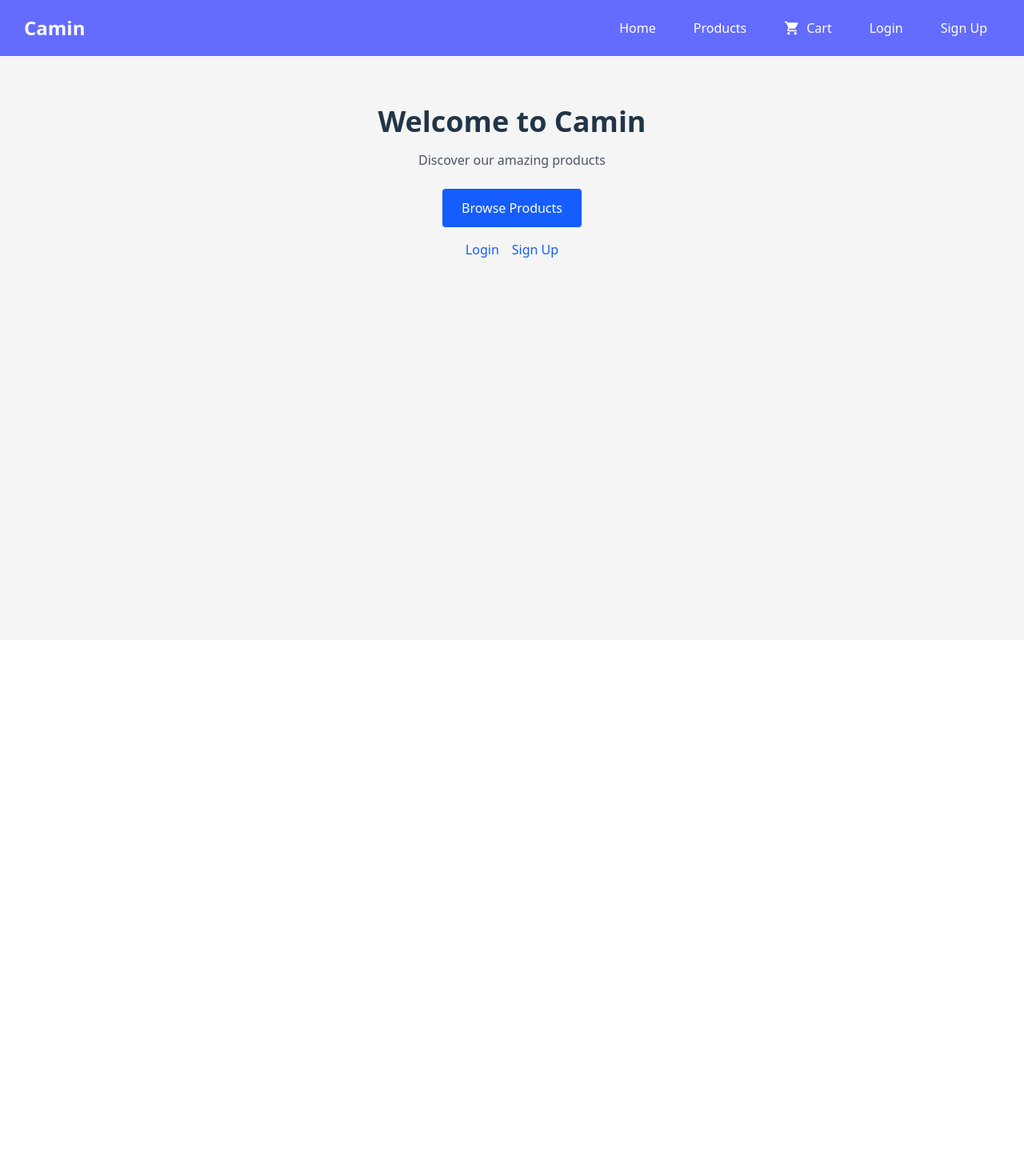
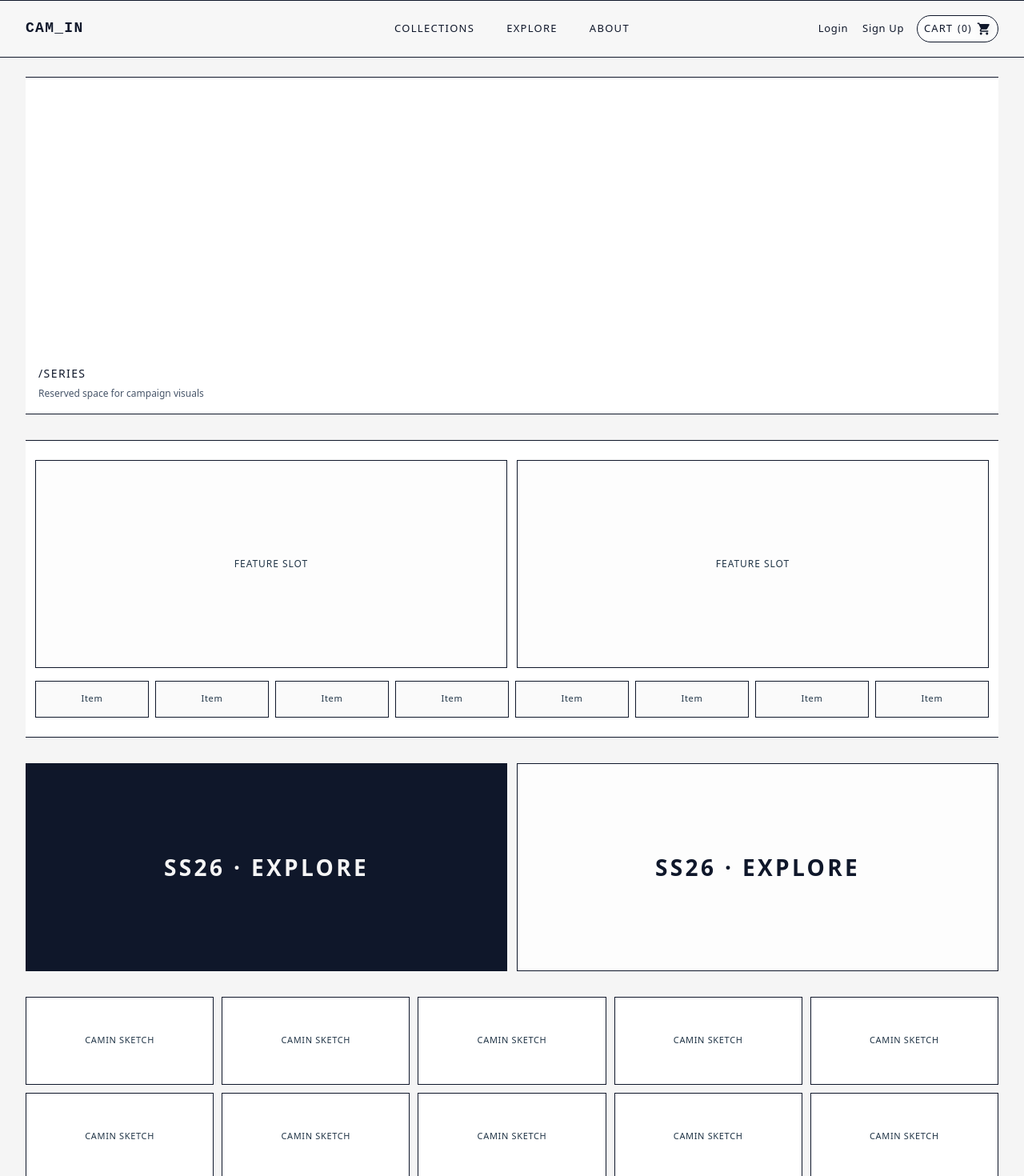
Before and after one commit to Mortalfrank/Camin-Front-End, a React app in the folder frontend/: page / in a window 1280 px wide. Shown: the top 1470 px of the page at 80% size. Before the commit the page ends 800 px from the top, so only its background shows below. Built offline with nearby package versions, Linux system fonts and the light colour scheme; no server answers; the HTML template or start-up script is replaced by a standard one.

Commit message:
yulong: front end llayer

```diff
--- a/frontend/src/App.css
+++ b/frontend/src/App.css
@@ -1,48 +1,229 @@
 #root {
+  width: 100%;
   min-height: 100vh;
-  width: 100%;
   margin: 0;
   padding: 0;
 }
 
-.logo {
-  height: 6em;
-  padding: 1.5em;
-  will-change: filter;
-  transition: filter 300ms;
-}
-.logo:hover {
-  filter: drop-shadow(0 0 2em #646cffaa);
-}
-.logo.react:hover {
-  filter: drop-shadow(0 0 2em #61dafbaa);
+.main-content {
+  max-width: 1440px;
+  margin: 0 auto;
+  padding: 24px 32px 64px;
+  width: 100%;
 }
 
-@keyframes logo-spin {
-  from {
-    transform: rotate(0deg);
-  }
-  to {
-    transform: rotate(360deg);
-  }
+.home-shell {
+  display: flex;
+  flex-direction: column;
+  gap: 32px;
 }
 
-@media (prefers-reduced-motion: no-preference) {
-  a:nth-of-type(2) .logo {
-    animation: logo-spin infinite 20s linear;
-  }
+.hero-placeholder {
+  border-bottom: 1px solid #0f172a;
+  border-top: 1px solid #0f172a;
+  background: #ffffff;
 }
 
-.card {
-  padding: 2em;
+.hero-frame {
+  min-height: 420px;
+  display: flex;
+  flex-direction: column;
+  justify-content: flex-end;
+  padding: 16px;
 }
 
-.read-the-docs {
-  color: #888;
+.hero-tag {
+  margin: 0;
+  font-size: 14px;
+  letter-spacing: 0.1em;
+  text-transform: uppercase;
+  color: #0f172a;
 }
 
-.main-content {
-  padding: 30px;
-  max-width: 800px;
-  margin: 0 auto;
+.hero-note {
+  margin: 6px 0 0;
+  font-size: 12px;
+  color: #475569;
 }
+
+.home-actions h2 {
+  margin: 0 0 8px;
+  font-size: 28px;
+  letter-spacing: 0.02em;
+}
+
+.home-actions p {
+  margin: 0 0 16px;
+  color: #475569;
+}
+
+.cta-row {
+  display: flex;
+  align-items: center;
+  gap: 16px;
+}
+
+.cta-primary {
+  display: inline-flex;
+  align-items: center;
+  gap: 6px;
+  padding: 12px 18px;
+  border: 1px solid #0f172a;
+  border-radius: 24px;
+  color: #0f172a;
+  text-decoration: none;
+  background: #f7f7f7;
+  letter-spacing: 0.05em;
+  transition: background 0.2s ease, opacity 0.2s ease;
+}
+
+.cta-primary:hover {
+  background: #ececec;
+  opacity: 0.92;
+}
+
+.cta-secondary {
+  display: inline-flex;
+  align-items: center;
+  gap: 10px;
+  color: #0f172a;
+}
+
+.cta-secondary a {
+  color: inherit;
+  text-decoration: none;
+  letter-spacing: 0.03em;
+}
+
+.cta-secondary a:hover {
+  opacity: 0.7;
+}
+
+.cta-secondary .dot {
+  color: #94a3b8;
+}
+
+.carousel-block {
+  border-top: 1px solid #0f172a;
+  border-bottom: 1px solid #0f172a;
+  background: #ffffff;
+  padding: 24px 12px;
+  display: flex;
+  flex-direction: column;
+  gap: 16px;
+}
+
+.carousel-track {
+  display: grid;
+  grid-template-columns: repeat(2, minmax(0, 1fr));
+  gap: 12px;
+}
+
+.camera-slot {
+  border: 1px solid #0f172a;
+  background: #fdfdfd;
+  min-height: 180px;
+  display: flex;
+  align-items: center;
+  justify-content: center;
+  font-size: 12px;
+  letter-spacing: 0.08em;
+  text-transform: uppercase;
+}
+
+.camera-slot.large {
+  min-height: 260px;
+}
+
+.thumb-row {
+  display: grid;
+  grid-template-columns: repeat(8, minmax(0, 1fr));
+  gap: 8px;
+}
+
+.camera-thumb {
+  border: 1px solid #0f172a;
+  background: #fafafa;
+  min-height: 46px;
+  display: flex;
+  align-items: center;
+  justify-content: center;
+  font-size: 11px;
+  letter-spacing: 0.06em;
+}
+
+.explore-banner {
+  display: grid;
+  grid-template-columns: repeat(2, minmax(0, 1fr));
+  gap: 12px;
+}
+
+.explore-panel {
+  min-height: 260px;
+  background: #0f172a;
+  color: #f5f5f5;
+  display: flex;
+  align-items: center;
+  justify-content: center;
+  font-size: 28px;
+  font-weight: 700;
+  letter-spacing: 0.12em;
+  text-transform: uppercase;
+}
+
+.explore-panel.alt {
+  background: #fdfdfd;
+  color: #0f172a;
+  border: 1px solid #0f172a;
+}
+
+.sketch-grid {
+  display: grid;
+  grid-template-columns: repeat(5, minmax(0, 1fr));
+  gap: 10px;
+}
+
+.sketch-card {
+  min-height: 110px;
+  border: 1px solid #0f172a;
+  background: #fff;
+  display: flex;
+  align-items: center;
+  justify-content: center;
+  font-size: 11px;
+  letter-spacing: 0.06em;
+}
+
+.gallery-row {
+  display: grid;
+  grid-template-columns: repeat(2, minmax(0, 1fr));
+  gap: 12px;
+}
+
+.gallery-tile {
+  min-height: 240px;
+  border: 1px solid #0f172a;
+  background: #fdfdfd;
+  display: flex;
+  align-items: center;
+  justify-content: center;
+  letter-spacing: 0.08em;
+}
+
+.footer-strip {
+  display: grid;
+  grid-template-columns: repeat(4, minmax(0, 1fr));
+  gap: 8px;
+  padding-bottom: 24px;
+}
+
+.footer-thumb {
+  min-height: 100px;
+  border: 1px solid #0f172a;
+  background: #fff;
+  display: flex;
+  align-items: center;
+  justify-content: center;
+  font-size: 11px;
+  letter-spacing: 0.06em;
+}
--- a/frontend/src/components/Navbar.css
+++ b/frontend/src/components/Navbar.css
@@ -1,57 +1,106 @@
 .navbar {
-  display: flex;
-  justify-content: space-between;
+  width: 100%;
+  border-top: 1px solid #0f172a;
+  border-bottom: 1px solid #0f172a;
+  background: #f7f7f7;
+}
+
+.navbar-inner {
+  max-width: 1440px;
+  margin: 0 auto;
+  padding: 18px 32px;
+  display: grid;
+  grid-template-columns: 1fr auto 1fr;
   align-items: center;
-  padding: 15px 30px;
-  background: #646cff;
-  color: white;
+  gap: 16px;
+  letter-spacing: 0.08em;
 }
 
 .navbar-brand {
-  font-size: 1.5em;
-  font-weight: bold;
-  color: white;
+  font-family: "Courier New", ui-monospace, SFMono-Regular, Menlo, Monaco, Consolas, "Liberation Mono", monospace;
+  font-size: 18px;
+  font-weight: 700;
+  color: #0f172a;
   text-decoration: none;
 }
 
 .navbar-links {
   display: flex;
-  align-items: center;
-  gap: 15px;
+  justify-content: center;
+  gap: 32px;
+  text-transform: uppercase;
+  font-size: 13px;
 }
 
 .navbar-links a {
-  color: white;
+  color: #0f172a;
   text-decoration: none;
-  padding: 8px 16px;
-  border-radius: 4px;
-  transition: background 0.3s;
+  padding: 6px 4px;
+  transition: opacity 0.2s ease;
 }
 
 .navbar-links a:hover {
-  background: rgba(255, 255, 255, 0.2);
+  opacity: 0.55;
 }
 
-.user-info {
-  color: white;
-  padding: 8px 12px;
-  background: rgba(255, 255, 255, 0.15);
-  border-radius: 4px;
-  font-weight: 500;
-  white-space: nowrap;
+.navbar-actions {
+  display: flex;
+  justify-content: flex-end;
+  align-items: center;
+  gap: 14px;
+  font-size: 13px;
 }
 
-.logout-btn {
-  background: #1a1a1a;
-  color: white;
-  border: none;
-  padding: 8px 16px;
-  border-radius: 4px;
-  cursor: pointer;
-  font-size: 14px;
-  transition: background 0.3s;
+.nav-link.subtle {
+  color: #0f172a;
+  text-decoration: none;
+  padding: 4px 2px;
+  letter-spacing: 0.05em;
+  transition: opacity 0.2s ease;
 }
 
-.logout-btn:hover {
-  background: #333;
+.nav-link.subtle:hover {
+  opacity: 0.65;
 }
+
+.nav-button {
+  border: none;
+  background: transparent;
+  color: #0f172a;
+  font-size: 13px;
+  padding: 4px 2px;
+  cursor: pointer;
+  letter-spacing: 0.05em;
+}
+
+.nav-button:hover {
+  opacity: 0.65;
+}
+
+.cart-link {
+  display: inline-flex;
+  align-items: center;
+  gap: 6px;
+  color: #0f172a;
+  text-decoration: none;
+  padding: 6px 8px;
+  border: 1px solid #0f172a;
+  border-radius: 18px;
+  background: #fdfdfd;
+  transition: background 0.2s ease, opacity 0.2s ease;
+}
+
+.cart-link:hover {
+  background: #f0f0f0;
+  opacity: 0.9;
+}
+
+.cart-label {
+  text-transform: uppercase;
+  letter-spacing: 0.08em;
+}
+
+.cart-count {
+  font-variant-numeric: tabular-nums;
+  font-size: 12px;
+}
--- a/frontend/src/components/Navbar.tsx
+++ b/frontend/src/components/Navbar.tsx
@@ -16,48 +16,41 @@ export default function Navbar() {
 
   return (
     <nav className="navbar">
-      <Link to="/" className="navbar-brand">Camin</Link>
+      <div className="navbar-inner">
+        <Link to="/" className="navbar-brand">CAM_IN</Link>
+
         <div className="navbar-links">
-        <Link to="/">Home</Link>
-        <Link to="/products">Products</Link>
+          <Link to="/products">Collections</Link>
+          <Link to="/products">Explore</Link>
+          <Link to="/">About</Link>
+        </div>
+
+        <div className="navbar-actions">
           {isLoggedIn() ? (
             <>
-
               {isAdmin() ? (
-              <Link to="/admin">Admin</Link>
+                <Link to="/admin" className="nav-link subtle">Admin</Link>
               ) : (
-              <Link to="/orders">My Orders</Link>
+                <Link to="/orders" className="nav-link subtle">My Orders</Link>
               )}
-            <Link to="/profile">Profile</Link>
-            <Link to="/cart" className="relative flex items-center gap-2">
-              <CartIcon size={20} />
-              <span>Cart</span>
-              {itemCount > 0 && (
-                <span className="absolute -top-2 -right-2 bg-red-500 text-white text-xs rounded-full w-5 h-5 flex items-center justify-center">
-                  {itemCount}
-                </span>
-              )}
+              <Link to="/profile" className="nav-link subtle">
+                {user.username || 'Account'}
               </Link>
-            <span className="user-info">Hi, {user.username || 'User'}</span>
-            <button onClick={logout} className="text-red-600 hover:text-red-800">
-              Logout
-            </button>
+              <button onClick={handleLogout} className="nav-button">Logout</button>
             </>
           ) : (
             <>
-            <Link to="/cart" className="relative flex items-center gap-2">
-              <CartIcon size={20} />
-              <span>Cart</span>
-              {itemCount > 0 && (
-                <span className="absolute -top-2 -right-2 bg-red-500 text-white text-xs rounded-full w-5 h-5 flex items-center justify-center">
-                  {itemCount}
-                </span>
-              )}
-            </Link>
-             <Link to="/login">Login</Link>
-             <Link to="/signup">Sign Up</Link>
+              <Link to="/login" className="nav-link subtle">Login</Link>
+              <Link to="/signup" className="nav-link subtle">Sign Up</Link>
             </>
           )}
+
+          <Link to="/cart" className="cart-link">
+            <span className="cart-label">Cart</span>
+            <span className="cart-count">({itemCount})</span>
+            <CartIcon size={18} />
+          </Link>
+        </div>
       </div>
     </nav>
   );
--- a/frontend/src/index.css
+++ b/frontend/src/index.css
@@ -1,3 +1,43 @@
+@import "tailwindcss";
+
+:root {
+  font-family: "Inter", "Helvetica Neue", Arial, sans-serif;
+  line-height: 1.5;
+  font-weight: 400;
+  background-color: #f7f7f7;
+  color: #0f172a;
+  text-rendering: optimizeLegibility;
+  -webkit-font-smoothing: antialiased;
+  -moz-osx-font-smoothing: grayscale;
+}
+
+* {
+  box-sizing: border-box;
+}
+
+body {
+  margin: 0;
+  min-height: 100vh;
+  background-color: #f7f7f7;
+  color: #0f172a;
+  display: block;
+}
+
+a {
+  color: inherit;
+  text-decoration: none;
+}
+
+button {
+  font-family: inherit;
+  background: transparent;
+  border: none;
+  cursor: pointer;
+}
+
+#root {
+  min-height: 100vh;
+}
 @import "tailwindcss";
 
 :root {
--- a/frontend/src/pages/Home.tsx
+++ b/frontend/src/pages/Home.tsx
@@ -5,25 +5,47 @@ export default function Home() {
   const { isLoggedIn } = useAuth();
 
   return (
-    <div className="p-8 text-center">
-      <h2 className="text-4xl font-bold mb-4">Welcome to Camin</h2>
-      <p className="text-gray-600 mb-6">Discover our amazing products</p>
-      <Link
-        to="/products"
-        className="inline-block bg-blue-600 text-white px-6 py-3 rounded hover:bg-blue-700 transition-colors"
-      >
-        Browse Products
-      </Link>
-      {!isLoggedIn() && (
-        <div className="mt-4">
-          <Link to="/login" className="text-blue-600 hover:text-blue-800 mr-4">
-            Login
-          </Link>
-          <Link to="/signup" className="text-blue-600 hover:text-blue-800">
-            Sign Up
-          </Link>
+    <div className="home-shell">
+      <section className="hero-placeholder">
+        <div className="hero-frame">
+          <p className="hero-tag">/SERIES</p>
+          <p className="hero-note">Reserved space for campaign visuals</p>
         </div>
-      )}
+      </section>
+
+      <section className="carousel-block">
+        <div className="carousel-track">
+          <div className="camera-slot large">Feature Slot</div>
+          <div className="camera-slot large">Feature Slot</div>
+        </div>
+        <div className="thumb-row">
+          {Array.from({ length: 8 }).map((_, idx) => (
+            <div key={idx} className="camera-thumb">Item</div>
+          ))}
+        </div>
+      </section>
+
+      <section className="explore-banner">
+        <div className="explore-panel">SS26 · EXPLORE</div>
+        <div className="explore-panel alt">SS26 · EXPLORE</div>
+      </section>
+
+      <section className="sketch-grid">
+        {Array.from({ length: 10 }).map((_, idx) => (
+          <div key={idx} className="sketch-card">CAMIN SKETCH</div>
+        ))}
+      </section>
+
+      <section className="gallery-row">
+        <div className="gallery-tile">Gallery Placeholder</div>
+        <div className="gallery-tile">Gallery Placeholder</div>
+      </section>
+
+      <section className="footer-strip">
+        {Array.from({ length: 4 }).map((_, idx) => (
+          <div key={idx} className="footer-thumb">Thumb</div>
+        ))}
+      </section>
     </div>
   );
 }
```
Lines whose indentation alone changed are shown as unchanged.
